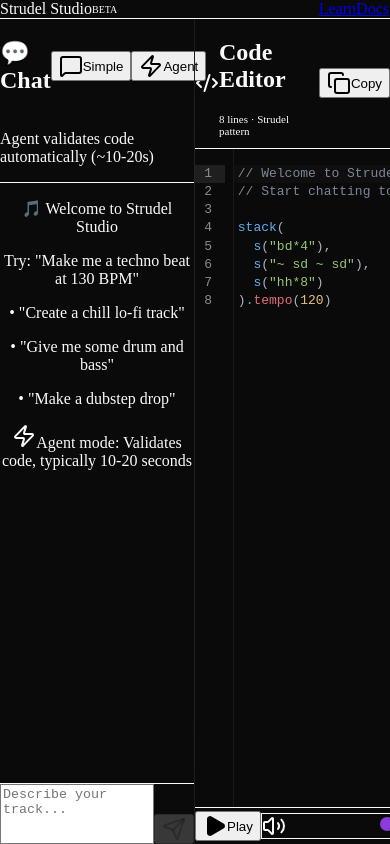
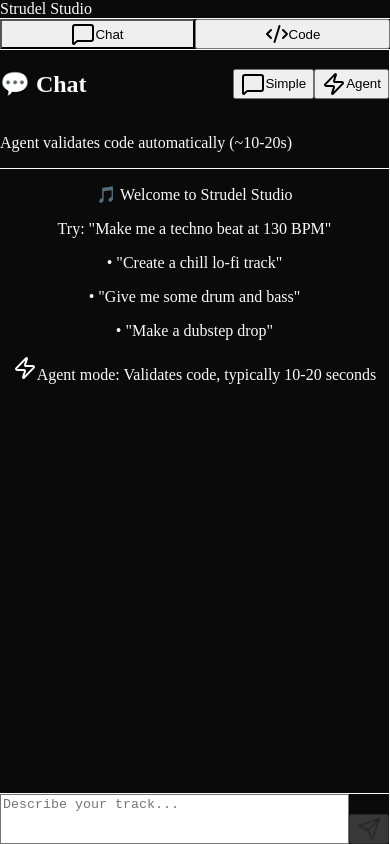
Before and after one commit to YNCK000/strudel-studio, a Next.js app: page / in a window 390 px wide. Built offline with nearby package versions, Linux system fonts and the light colour scheme.

Commit message:
improve: mobile-responsive layout with tab navigation
- Add Chat/Code tab navigation on mobile (md breakpoint)
- Responsive header with smaller logo and hidden nav items
- Responsive form inputs and buttons
- Hide keyboard shortcut hint on small screens
- Better touch targets for mobile

```diff
--- a/src/app/page.tsx
+++ b/src/app/page.tsx
@@ -1,18 +1,22 @@
 'use client';
 
+import { useState } from 'react';
 import { ChatPanel } from '@/components/ChatPanel';
 import { CodePanel } from '@/components/CodePanel';
+import { MessageSquare, Code2 } from 'lucide-react';
 
 export default function Home() {
+  const [mobileView, setMobileView] = useState<'chat' | 'code'>('chat');
+
   return (
     <main className="h-screen bg-zinc-950 text-white flex flex-col">
       {/* Header */}
-      <header className="h-14 border-b border-zinc-800/80 bg-zinc-950/95 backdrop-blur-sm flex items-center justify-between px-5 relative z-10">
-        <div className="flex items-center gap-3">
+      <header className="h-14 border-b border-zinc-800/80 bg-zinc-950/95 backdrop-blur-sm flex items-center justify-between px-3 sm:px-5 relative z-10">
+        <div className="flex items-center gap-2 sm:gap-3">
           {/* Logo */}
-          <div className="flex items-center justify-center w-8 h-8 rounded-lg bg-gradient-to-br from-purple-500 to-purple-700 shadow-lg shadow-purple-500/20">
+          <div className="flex items-center justify-center w-7 h-7 sm:w-8 sm:h-8 rounded-lg bg-gradient-to-br from-purple-500 to-purple-700 shadow-lg shadow-purple-500/20">
             <svg
-              className="w-5 h-5 text-white"
+              className="w-4 h-4 sm:w-5 sm:h-5 text-white"
               viewBox="0 0 24 24"
               fill="currentColor"
             >
@@ -21,8 +25,8 @@ export default function Home() {
           </div>
 
           <div className="flex items-center gap-2">
-            <span className="font-semibold text-base tracking-tight">Strudel Studio</span>
-            <span className="text-[10px] font-medium bg-purple-500/15 text-purple-400 px-1.5 py-0.5 rounded uppercase tracking-wider">
+            <span className="font-semibold text-sm sm:text-base tracking-tight">Strudel Studio</span>
+            <span className="hidden sm:inline text-[10px] font-medium bg-purple-500/15 text-purple-400 px-1.5 py-0.5 rounded uppercase tracking-wider">
               Beta
             </span>
           </div>
@@ -33,7 +37,7 @@ export default function Home() {
             href="https://strudel.cc/learn"
             target="_blank"
             rel="noopener noreferrer"
-            className="text-sm text-zinc-400 hover:text-white px-3 py-1.5 rounded-md hover:bg-zinc-800/60 transition-all duration-150"
+            className="hidden sm:block text-sm text-zinc-400 hover:text-white px-3 py-1.5 rounded-md hover:bg-zinc-800/60 transition-all duration-150"
           >
             Learn
           </a>
@@ -41,11 +45,11 @@ export default function Home() {
             href="https://strudel.cc/reference"
             target="_blank"
             rel="noopener noreferrer"
-            className="text-sm text-zinc-400 hover:text-white px-3 py-1.5 rounded-md hover:bg-zinc-800/60 transition-all duration-150"
+            className="hidden sm:block text-sm text-zinc-400 hover:text-white px-3 py-1.5 rounded-md hover:bg-zinc-800/60 transition-all duration-150"
           >
             Docs
           </a>
-          <div className="w-px h-4 bg-zinc-800 mx-1" />
+          <div className="hidden sm:block w-px h-4 bg-zinc-800 mx-1" />
           <a
             href="https://github.com/YNCK000/strudel-studio"
             target="_blank"
@@ -60,8 +64,34 @@ export default function Home() {
         </nav>
       </header>
 
-      {/* Main Content */}
-      <div className="flex-1 flex overflow-hidden">
+      {/* Mobile Tab Navigation */}
+      <div className="md:hidden flex border-b border-zinc-800">
+        <button
+          onClick={() => setMobileView('chat')}
+          className={`flex-1 flex items-center justify-center gap-2 py-3 text-sm font-medium transition-colors ${
+            mobileView === 'chat'
+              ? 'text-purple-400 border-b-2 border-purple-400 bg-purple-500/5'
+              : 'text-zinc-400 hover:text-zinc-200'
+          }`}
+        >
+          <MessageSquare className="w-4 h-4" />
+          Chat
+        </button>
+        <button
+          onClick={() => setMobileView('code')}
+          className={`flex-1 flex items-center justify-center gap-2 py-3 text-sm font-medium transition-colors ${
+            mobileView === 'code'
+              ? 'text-purple-400 border-b-2 border-purple-400 bg-purple-500/5'
+              : 'text-zinc-400 hover:text-zinc-200'
+          }`}
+        >
+          <Code2 className="w-4 h-4" />
+          Code
+        </button>
+      </div>
+
+      {/* Main Content - Desktop */}
+      <div className="hidden md:flex flex-1 overflow-hidden">
         {/* Chat Panel - Left */}
         <div className="w-1/2 lg:w-2/5 panel-divider">
           <ChatPanel />
@@ -72,6 +102,15 @@ export default function Home() {
           <CodePanel />
         </div>
       </div>
+
+      {/* Main Content - Mobile */}
+      <div className="flex-1 md:hidden overflow-hidden">
+        {mobileView === 'chat' ? (
+          <ChatPanel />
+        ) : (
+          <CodePanel />
+        )}
+      </div>
     </main>
   );
 }
--- a/src/components/ChatPanel.tsx
+++ b/src/components/ChatPanel.tsx
@@ -205,9 +205,9 @@ export function ChatPanel() {
   return (
     <div className="flex flex-col h-full bg-zinc-950 border-r border-zinc-800">
       {/* Header */}
-      <div className="p-4 border-b border-zinc-800">
+      <div className="p-3 sm:p-4 border-b border-zinc-800">
         <div className="flex items-center justify-between mb-1">
-          <h2 className="text-lg font-semibold text-white flex items-center gap-2">
+          <h2 className="text-base sm:text-lg font-semibold text-white flex items-center gap-2">
             💬 Chat
           </h2>
 
@@ -330,15 +330,13 @@ export function ChatPanel() {
       </ScrollArea>
 
       {/* Input */}
-      <form onSubmit={handleSubmit} className="p-4 border-t border-zinc-800">
+      <form onSubmit={handleSubmit} className="p-3 sm:p-4 border-t border-zinc-800">
         <div className="flex gap-2">
           <Textarea
             value={input}
             onChange={(e) => setInput(e.target.value)}
-            placeholder={mode === 'agent'
-              ? "Describe your track..."
-              : "Describe your track..."}
-            className="min-h-[60px] max-h-[120px] bg-zinc-900 border-zinc-700 text-white placeholder:text-zinc-500 resize-none"
+            placeholder="Describe your track..."
+            className="min-h-[50px] sm:min-h-[60px] max-h-[100px] sm:max-h-[120px] bg-zinc-900 border-zinc-700 text-white placeholder:text-zinc-500 resize-none text-sm sm:text-base"
             onKeyDown={(e) => {
               if (e.key === 'Enter' && !e.shiftKey) {
                 e.preventDefault();
@@ -349,7 +347,7 @@ export function ChatPanel() {
           <Button
             type="submit"
             disabled={isLoading || !input.trim()}
-            className={`self-end ${
+            className={`self-end h-10 w-10 sm:h-auto sm:w-auto sm:px-4 ${
               mode === 'agent'
                 ? 'bg-purple-600 hover:bg-purple-700'
                 : 'bg-zinc-700 hover:bg-zinc-600'
--- a/src/components/CodePanel.tsx
+++ b/src/components/CodePanel.tsx
@@ -138,15 +138,15 @@ export function CodePanel() {
   return (
     <div className="flex flex-col h-full bg-zinc-925">
       {/* Header */}
-      <div className="px-5 py-4 border-b border-zinc-800/60 bg-zinc-900/50">
+      <div className="px-3 sm:px-5 py-3 sm:py-4 border-b border-zinc-800/60 bg-zinc-900/50">
         <div className="flex items-center justify-between">
-          <div className="flex items-center gap-3">
-            <div className="flex items-center justify-center w-7 h-7 rounded-lg bg-zinc-800/80">
+          <div className="flex items-center gap-2 sm:gap-3">
+            <div className="hidden sm:flex items-center justify-center w-7 h-7 rounded-lg bg-zinc-800/80">
               <Code2 className="w-4 h-4 text-zinc-400" />
             </div>
             <div>
               <h2 className="text-sm font-medium text-white">Code Editor</h2>
-              <p className="text-[11px] text-zinc-500">
+              <p className="text-[10px] sm:text-[11px] text-zinc-500">
                 {lineCount} line{lineCount !== 1 ? 's' : ''} · Strudel pattern
               </p>
             </div>
@@ -195,13 +195,13 @@ export function CodePanel() {
       <div ref={editorRef} className="flex-1 overflow-hidden" />
 
       {/* Playback Controls */}
-      <div className="px-5 py-4 border-t border-zinc-800/60 bg-zinc-900/50">
-        <div className="flex items-center gap-4">
+      <div className="px-3 sm:px-5 py-3 sm:py-4 border-t border-zinc-800/60 bg-zinc-900/50">
+        <div className="flex items-center gap-2 sm:gap-4 flex-wrap">
           {/* Play/Stop Button */}
           <Button
             onClick={handlePlay}
             disabled={isInitializing}
-            className={`h-11 px-6 rounded-xl font-medium text-sm transition-all duration-200 ${
+            className={`h-10 sm:h-11 px-4 sm:px-6 rounded-xl font-medium text-sm transition-all duration-200 ${
               isPlaying
                 ? 'bg-red-600 hover:bg-red-500 shadow-lg shadow-red-500/20'
                 : 'bg-green-600 hover:bg-green-500 shadow-lg shadow-green-500/20'
@@ -209,26 +209,29 @@ export function CodePanel() {
           >
             {isInitializing ? (
               <>
-                <Loader2 className="w-4 h-4 mr-2 animate-spin" />
-                {initStatus === 'audio' && 'Starting audio...'}
-                {initStatus === 'samples' && 'Loading samples...'}
-                {(initStatus === 'idle' || initStatus === 'ready') && 'Starting...'}
+                <Loader2 className="w-4 h-4 mr-1 sm:mr-2 animate-spin" />
+                <span className="hidden sm:inline">
+                  {initStatus === 'audio' && 'Starting audio...'}
+                  {initStatus === 'samples' && 'Loading samples...'}
+                  {(initStatus === 'idle' || initStatus === 'ready') && 'Starting...'}
+                </span>
+                <span className="sm:hidden">Loading...</span>
               </>
             ) : isPlaying ? (
               <>
-                <Square className="w-4 h-4 mr-2 fill-current" />
+                <Square className="w-4 h-4 mr-1 sm:mr-2 fill-current" />
                 Stop
               </>
             ) : (
               <>
-                <Play className="w-4 h-4 mr-2 fill-current" />
+                <Play className="w-4 h-4 mr-1 sm:mr-2 fill-current" />
                 Play
               </>
             )}
           </Button>
 
           {/* Volume Control */}
-          <div className="flex items-center gap-3 px-4 py-2 rounded-xl bg-zinc-800/40 border border-zinc-800/60">
+          <div className="flex items-center gap-2 sm:gap-3 px-3 sm:px-4 py-2 rounded-xl bg-zinc-800/40 border border-zinc-800/60">
             <Volume2 className={`w-4 h-4 ${volumeValue > 0 ? 'text-zinc-400' : 'text-zinc-600'}`} />
             <input
               type="range"
@@ -236,13 +239,13 @@ export function CodePanel() {
               max="100"
               value={volumeValue}
               onChange={(e) => setVolumeValue(Number(e.target.value))}
-              className="w-20"
+              className="w-16 sm:w-20"
             />
             <span className="text-xs text-zinc-500 w-8 text-right tabular-nums">{volumeValue}%</span>
           </div>
 
-          {/* Keyboard Shortcut Hint */}
-          <div className="ml-auto flex items-center gap-2 text-xs text-zinc-600">
+          {/* Keyboard Shortcut Hint - Desktop only */}
+          <div className="hidden lg:flex ml-auto items-center gap-2 text-xs text-zinc-600">
             <Keyboard className="w-3.5 h-3.5" />
             <span>
               <kbd className="px-1.5 py-0.5 rounded bg-zinc-800/60 border border-zinc-700/50 text-zinc-500 font-mono text-[10px]">⌘</kbd>
--- a/src/lib/bundled-skills.ts
+++ b/src/lib/bundled-skills.ts
@@ -1,7 +1,7 @@
 /**
  * Bundled Strudel skills - AUTO-GENERATED
  * DO NOT EDIT - Run 'npm run bundle-skills' to regenerate
- * Generated: 2026-02-07T05:59:24.992Z
+ * Generated: 2026-02-07T06:00:53.431Z
  */
 
 export const BUNDLED_SKILL: Record<string, string> = {
```
